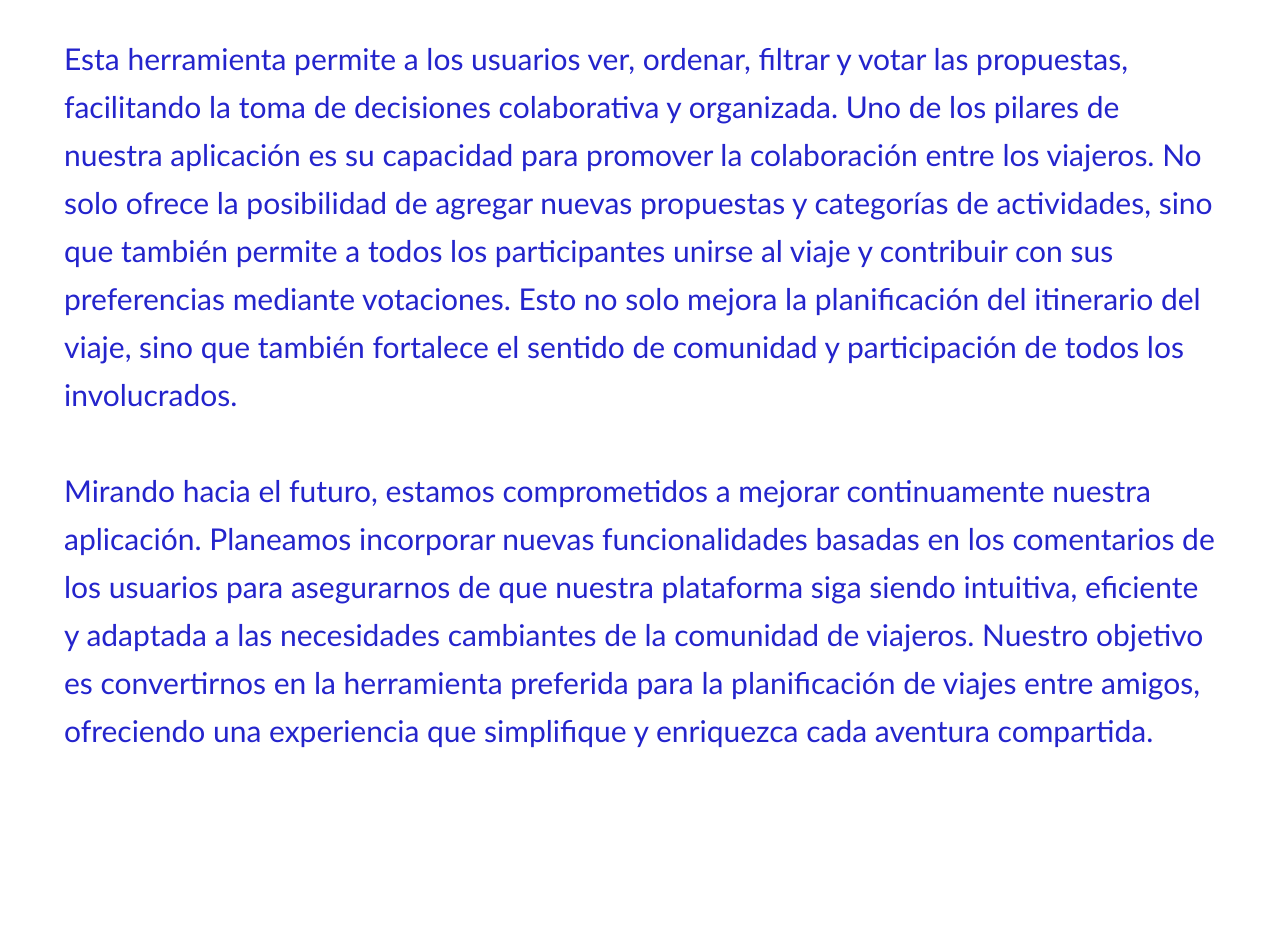
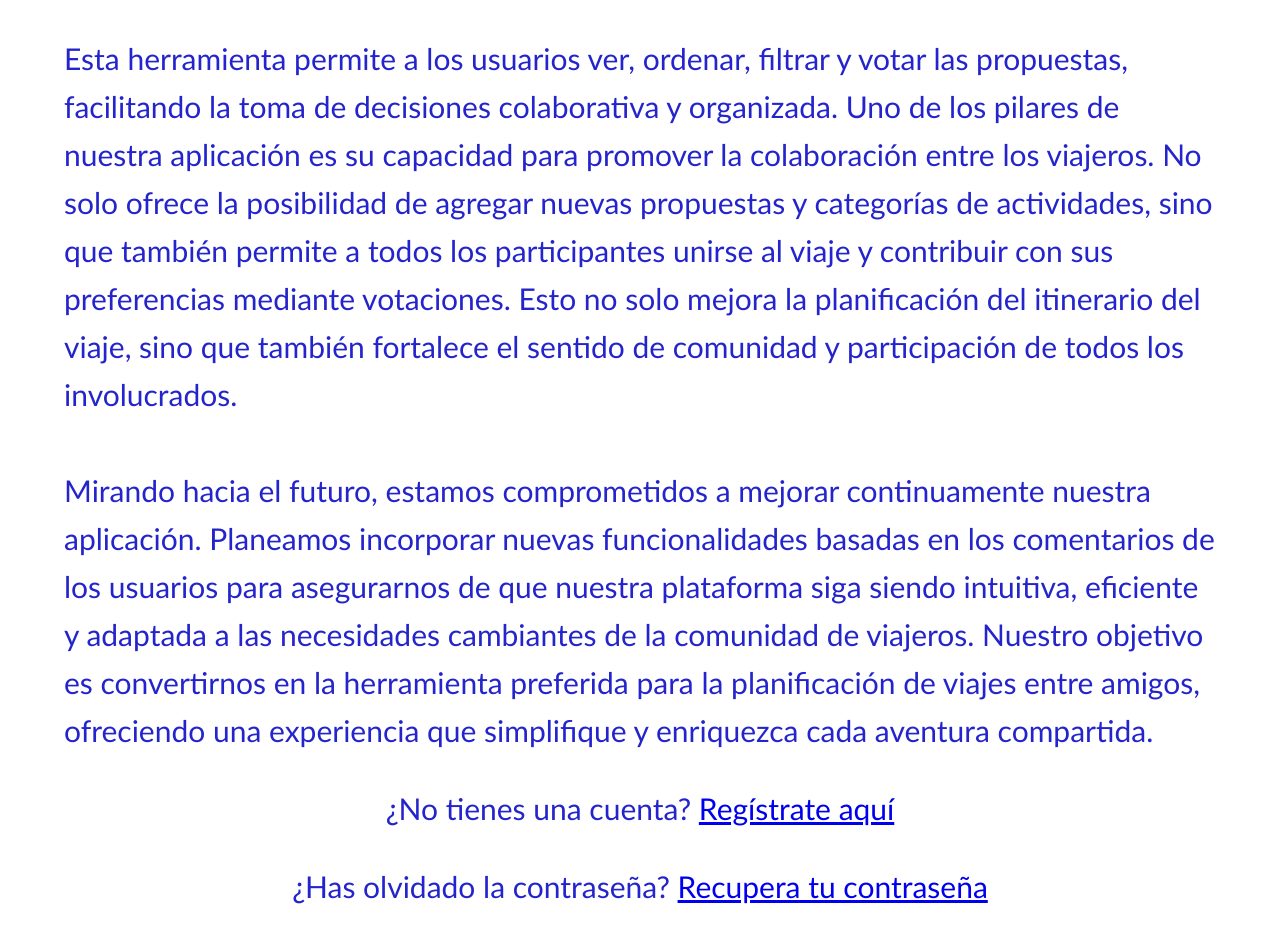
Before and after one commit to FSD0224STR/TFM-azul-frontend, a React (Vite) app: page /login in a window 1280 px wide. Shown: the part 508-1450 px from the top of the page. Before the commit the page ends 1420 px from the top, so only its background shows below. Built offline with nearby package versions, Linux system fonts and the light colour scheme.

Commit message:
navfooter en login

```diff
--- a/src/pages/login.jsx
+++ b/src/pages/login.jsx
@@ -1,5 +1,5 @@
 // import { useContext, useState } from "react";
-// import { NavFooter } from "/src/components/NavFooter";
+import { NavFooter } from "/src/components/NavFooter";
 // import { Card, Typography, Spin, Row, Col, Input, Button, Alert } from "antd";
 // import { AuthContext } from "../contexts/authContext";
 import "../styles/Login.css";
@@ -10,36 +10,40 @@ const Login = () => {
   // const { login, loading, error, setError } = useContext(AuthContext);
 
   return (
+    <>
       <p className="texto">
         Nuestra aplicación de gestión de viajes entre amigos es el resultado del
         esfuerzo conjunto de Ana del Cerro, Álvaro Ogallar, Juan Sebastian y Bet
-      Oliver durante su formación en el máster de FullStack Developer en Nuclio
-      Digital School. Surgió para resolver el problema común de la dispersión de
-      información y la falta de organización al planificar viajes en grupo.
-      Inspirados por la frustración de tener que buscar y recuperar información
-      perdida en múltiples chats de WhatsApp, creamos una plataforma que
-      centraliza todas las propuestas de actividades para un viaje específico.
+        Oliver durante su formación en el máster de FullStack Developer en
+        Nuclio Digital School. Surgió para resolver el problema común de la
+        dispersión de información y la falta de organización al planificar
+        viajes en grupo. Inspirados por la frustración de tener que buscar y
+        recuperar información perdida en múltiples chats de WhatsApp, creamos
+        una plataforma que centraliza todas las propuestas de actividades para
+        un viaje específico.
         <br />
         <br />
-      Esta herramienta permite a los usuarios ver, ordenar, filtrar y votar las
-      propuestas, facilitando la toma de decisiones colaborativa y organizada.
-      Uno de los pilares de nuestra aplicación es su capacidad para promover la
-      colaboración entre los viajeros. No solo ofrece la posibilidad de agregar
-      nuevas propuestas y categorías de actividades, sino que también permite a
-      todos los participantes unirse al viaje y contribuir con sus preferencias
-      mediante votaciones. Esto no solo mejora la planificación del itinerario
-      del viaje, sino que también fortalece el sentido de comunidad y
-      participación de todos los involucrados. <br />
+        Esta herramienta permite a los usuarios ver, ordenar, filtrar y votar
+        las propuestas, facilitando la toma de decisiones colaborativa y
+        organizada. Uno de los pilares de nuestra aplicación es su capacidad
+        para promover la colaboración entre los viajeros. No solo ofrece la
+        posibilidad de agregar nuevas propuestas y categorías de actividades,
+        sino que también permite a todos los participantes unirse al viaje y
+        contribuir con sus preferencias mediante votaciones. Esto no solo mejora
+        la planificación del itinerario del viaje, sino que también fortalece el
+        sentido de comunidad y participación de todos los involucrados. <br />
         <br />
         Mirando hacia el futuro, estamos comprometidos a mejorar continuamente
-      nuestra aplicación. Planeamos incorporar nuevas funcionalidades basadas en
-      los comentarios de los usuarios para asegurarnos de que nuestra plataforma
-      siga siendo intuitiva, eficiente y adaptada a las necesidades cambiantes
-      de la comunidad de viajeros. Nuestro objetivo es convertirnos en la
-      herramienta preferida para la planificación de viajes entre amigos,
-      ofreciendo una experiencia que simplifique y enriquezca cada aventura
-      compartida.
+        nuestra aplicación. Planeamos incorporar nuevas funcionalidades basadas
+        en los comentarios de los usuarios para asegurarnos de que nuestra
+        plataforma siga siendo intuitiva, eficiente y adaptada a las necesidades
+        cambiantes de la comunidad de viajeros. Nuestro objetivo es convertirnos
+        en la herramienta preferida para la planificación de viajes entre
+        amigos, ofreciendo una experiencia que simplifique y enriquezca cada
+        aventura compartida.
+        <NavFooter />
       </p>
+    </>
     // /* xs={24} sm={12}  md={8} lg={6}  */
     // <>
     //   <div className="container">
```
Lines whose indentation alone changed are shown as unchanged.
